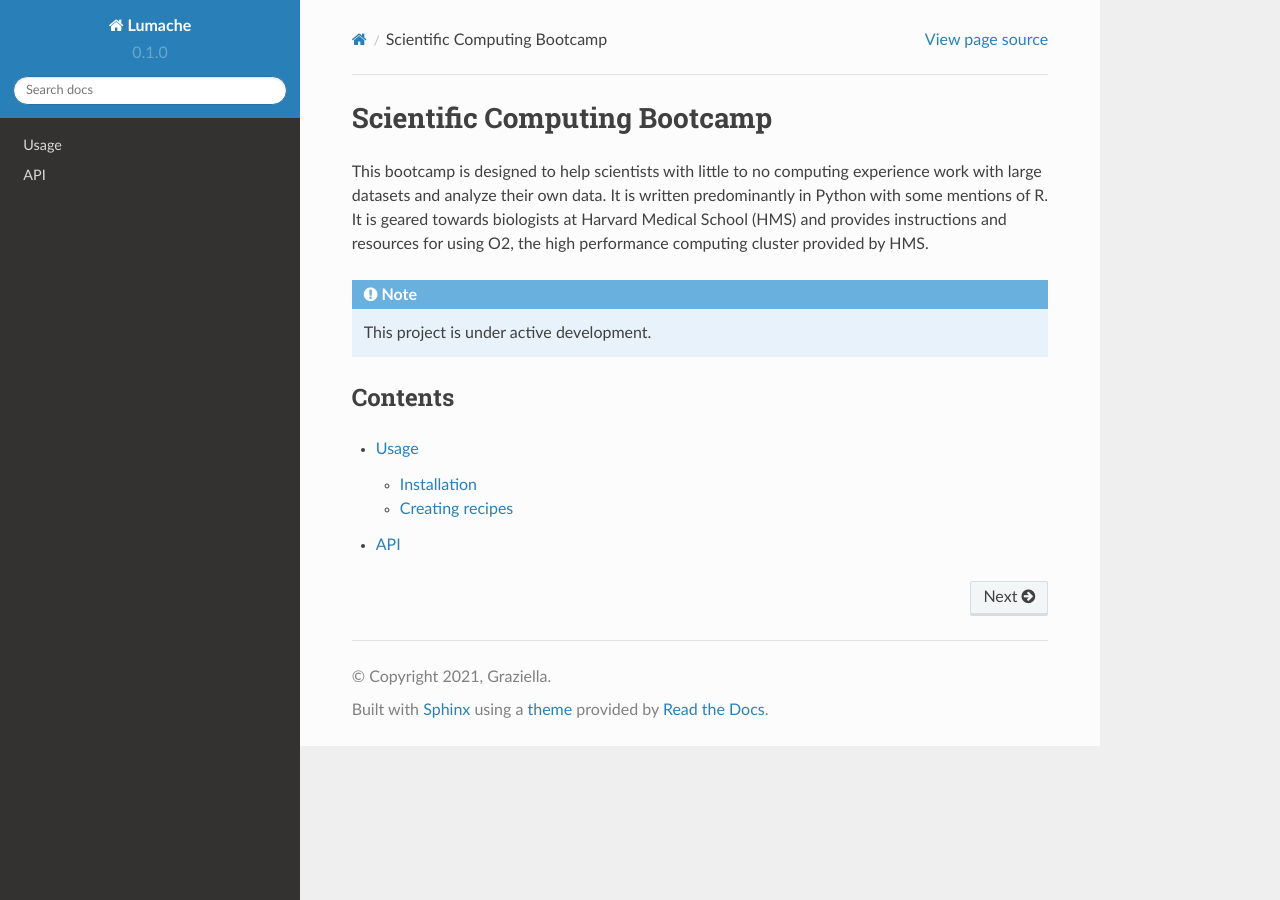
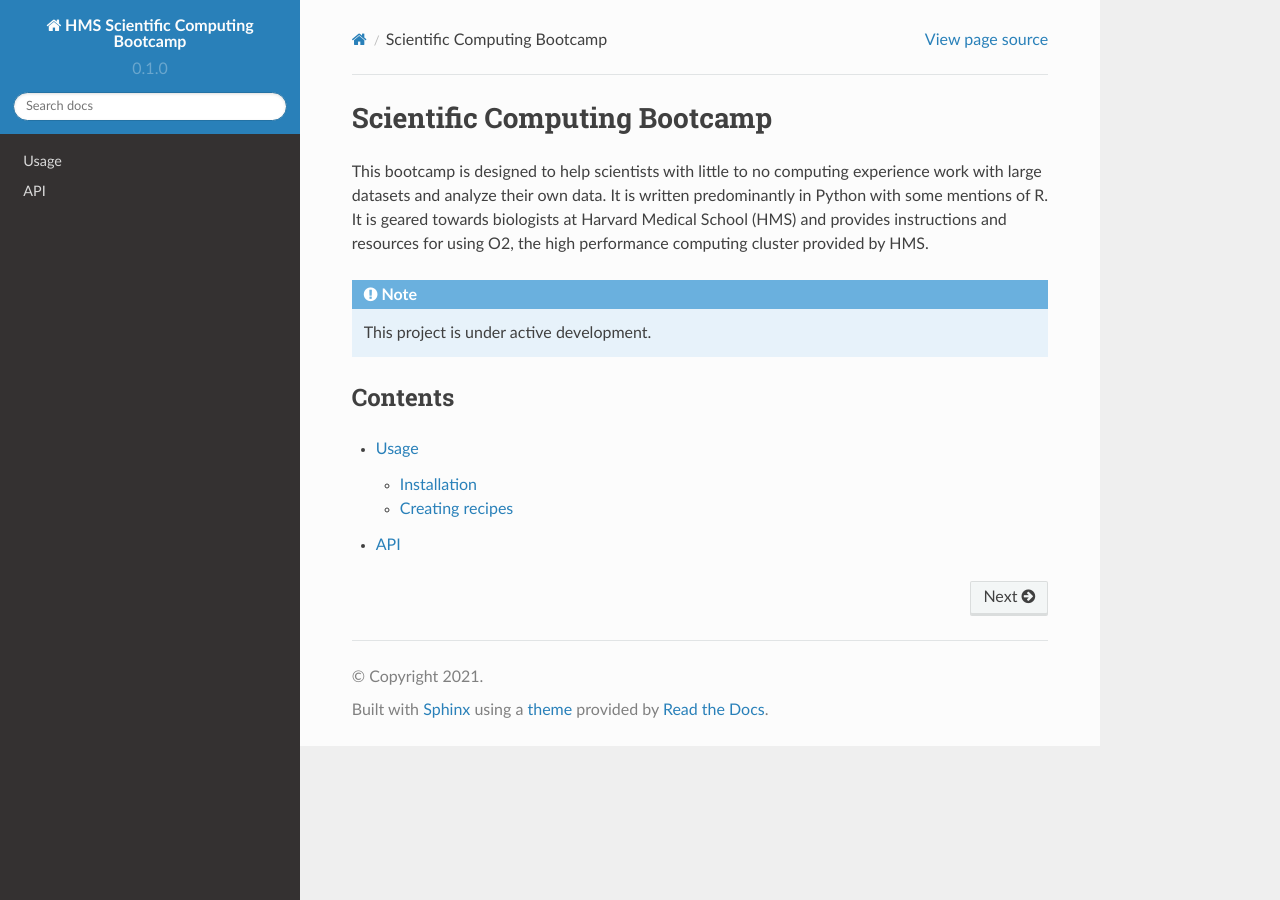
Before and after one commit to sanju99/hms_computing_bootcamp, a Sphinx documentation site: the page built from docs/source/index.rst, in a window 1280 px wide. Built offline with Sphinx 7.4.7 and the Read the Docs theme 2.0.0, drawn with Linux system fonts in a browser that asks for light colours.

Commit message:
Update conf.py

```diff
--- a/docs/source/conf.py
+++ b/docs/source/conf.py
@@ -2,9 +2,9 @@
 
 # -- Project information
 
-project = 'Lumache'
-copyright = '2021, Graziella'
-author = 'Graziella'
+project = 'HMS Scientific Computing Bootcamp'
+copyright = '2021'
+author = 'Sanjana Kulkarni'
 
 release = '0.1'
 version = '0.1.0'
```
